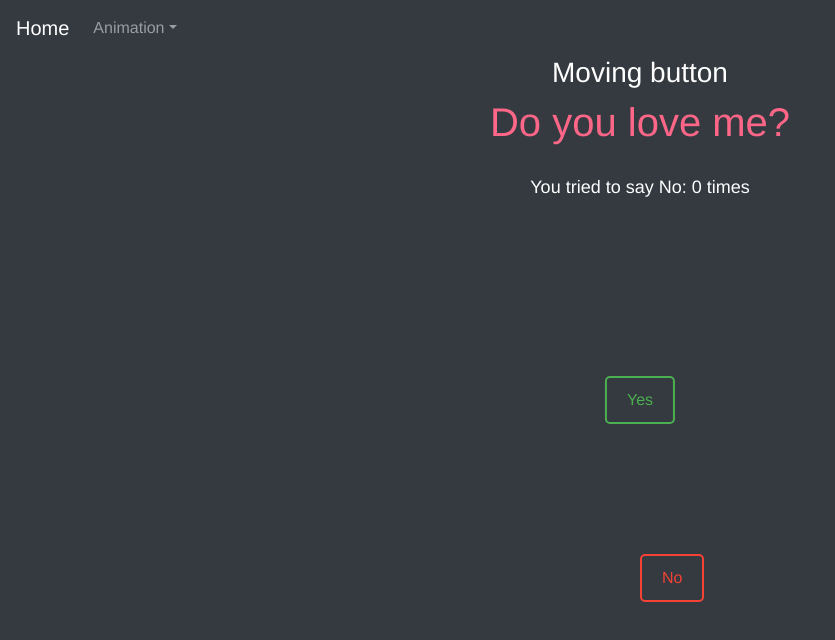
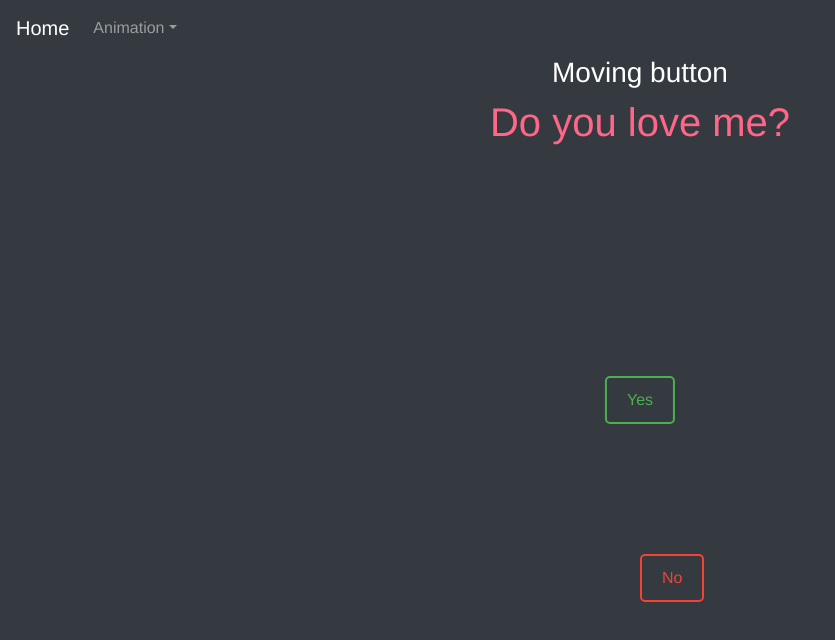
Before and after one commit to eliekoo/vuejs-play-around, a Vue app: page /moving-button in a window 1280 px wide. Shown: the top 640 px of the page, without its empty margins (0-835 px from the left). Built offline with nearby package versions, Linux system fonts and the light colour scheme.

Commit message:
update show hover count condition

```diff
--- a/src/components/MovingButton.vue
+++ b/src/components/MovingButton.vue
@@ -14,7 +14,11 @@
         No
       </button>
     </div>
-    <div class="background hover-count" style="color: #fff">
+    <div
+      v-if="hoverCount >= 1"
+      class="background hover-count"
+      style="color: #fff"
+    >
       You tried to say No: {{ hoverCount }} times
       <br />
       <div v-if="hoverCount > 100" class="sad-emoji">😭</div>
```
